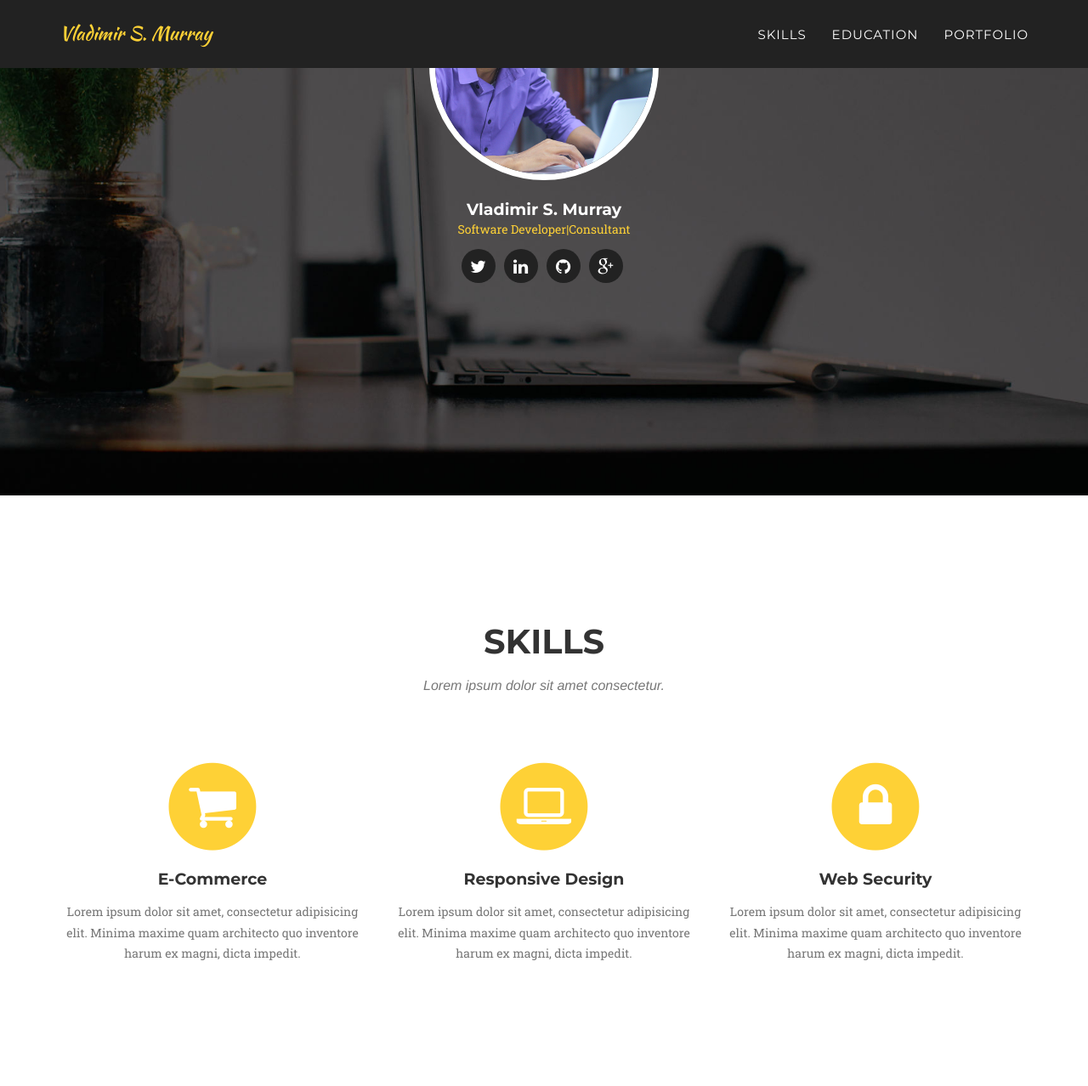
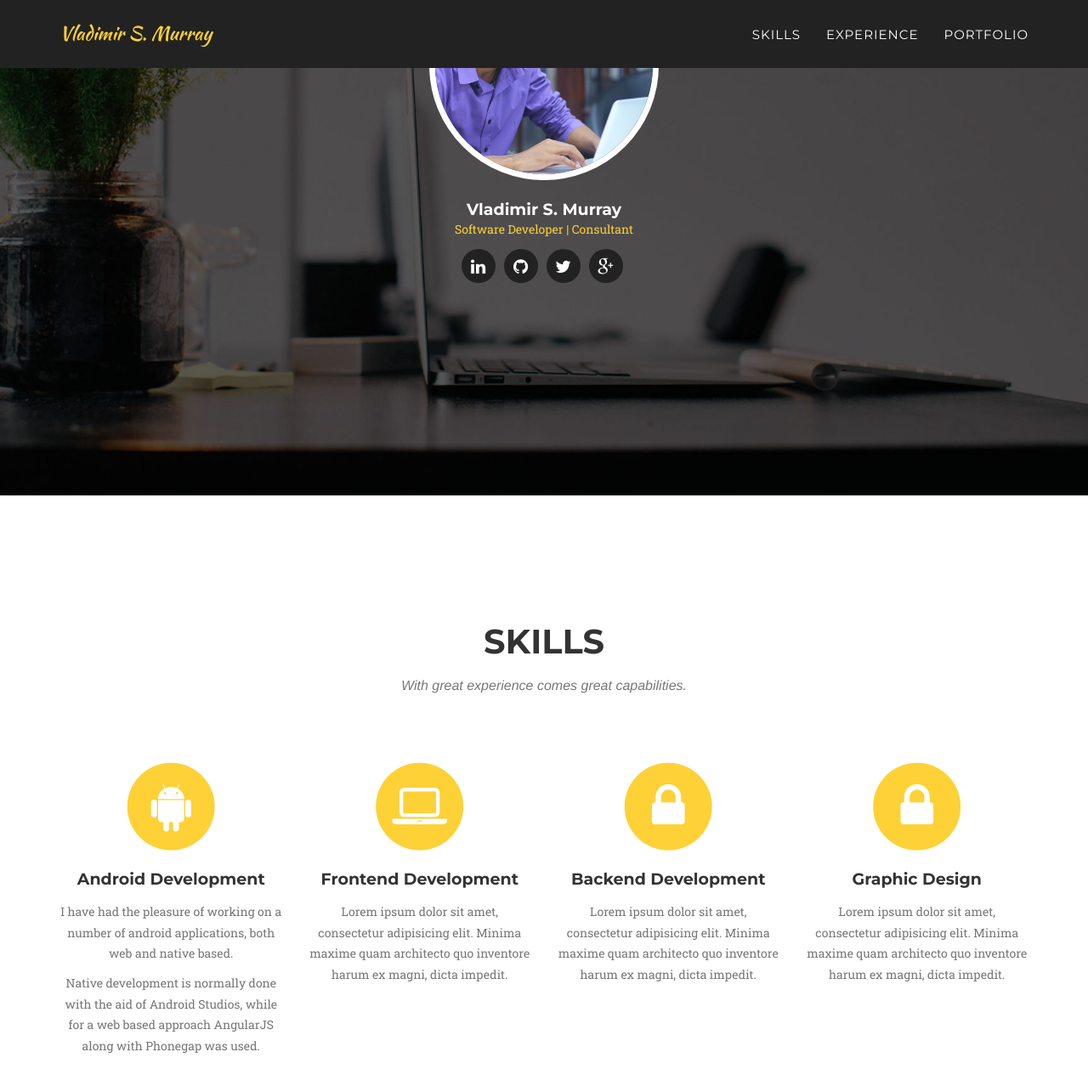
Before and after one commit to vl4d/vl4d.github.io, a Jekyll site: the page built from index.html, in a window 1280 px wide and 1400 px high, scrolled down 358 px. Shown: the top 1278 px of the window at 85% size. Built offline with Jekyll 4.4.1, drawn with Linux system fonts in a browser that asks for light colours; some web fonts are replaced; some of the changed text lies outside the part shown.

Commit message:
more refacotring around license,skills,experience

```diff
--- a/_config.yml
+++ b/_config.yml
@@ -1,6 +1,6 @@
 url: https://vl4d.github.io
-baseurl: http://vldmr.info
-#dev-baseurl: /vldmr.io/
+#baseurl: http://vldmr.info
+dev-baseurl: /vldmr.io/
 
 # Site settings
 title: Vladimir S. Murray
@@ -17,25 +17,25 @@ color:
 personal:
   name: Vladimir S. Murray
   pic: 1
-  position: Software Developer|Consultant
+  position: Software Developer | Consultant
 
 #Navbar items
 navbar:
   - title: Skills
     anchor: skills
-  - title: Education
-    anchor: education
+  - title: Experience
+    anchor: experience
   - title: Portfolio
     anchor: portfolio
 
 # Social networks usernames (many more available: google-plus, flickr, dribbble, pinterest, instagram, tumblr, linkedin, etc.)
 social:
+  - title: linkedin
+    url: https://jm.linkedin.com/in/vsmurray
+  - title: github
+    url: http://github.com/vl4d
   - title: twitter
     url: http://twitter.com/vl4dism
-  - title: linkedin
-    url: https://www.facebook.com/vladimir.murray
-  - title: github
-    url: http://github.com/vl4d
   - title: google-plus
     url: https://plus.google.com/+VladimirMurrayTech
 
--- a/_includes/education.html
+++ b/_includes/experience.html
@@ -1,10 +1,10 @@
 <!-- About Section -->
-    <section id="education">
+    <section id="experience">
         <div class="container">
             <div class="row">
                 <div class="col-lg-12 text-center">
-                    <h2 class="section-heading">Education</h2>
-                    <h3 class="section-subheading text-muted">Lorem ipsum dolor sit amet consectetur.</h3>
+                    <h2 class="section-heading">Experience</h2>
+                    <h3 class="section-subheading text-muted">My ongoing journey</h3>
                 </div>
             </div>
             <div class="row">
--- a/_includes/header.html
+++ b/_includes/header.html
@@ -49,8 +49,3 @@
             </div>
         </div>
     </header>
-<!--
-        {% for page in site.pages %}
-          {% if page.title %}<a class="page-link" href="{{ page.url | prepend: site.baseurl }}">{{ page.title }}</a>{% endif %}
-        {% endfor %}
- -->
--- a/_includes/portfolio_grid.html
+++ b/_includes/portfolio_grid.html
@@ -4,7 +4,7 @@
             <div class="row">
                 <div class="col-lg-12 text-center">
                     <h2 class="section-heading">Portfolio</h2>
-                    <h3 class="section-subheading text-muted">Lorem ipsum dolor sit amet consectetur.</h3>
+                    <h3 class="section-subheading text-muted">Solutions I have had the pleasure of working on.</h3>
                 </div>
             </div>
             <div class="row">
--- a/_includes/skills.html
+++ b/_includes/skills.html
@@ -4,32 +4,41 @@
             <div class="row">
                 <div class="col-lg-12 text-center">
                     <h2 class="section-heading">Skills</h2>
-                    <h3 class="section-subheading text-muted">Lorem ipsum dolor sit amet consectetur.</h3>
+                    <h3 class="section-subheading text-muted">With great experience comes great capabilities.</h3>
                 </div>
             </div>
             <div class="row text-center">
-                <div class="col-md-4">
+                <div class="col-md-3">
                     <span class="fa-stack fa-4x">
                         <i class="fa fa-circle fa-stack-2x text-primary"></i>
-                        <i class="fa fa-shopping-cart fa-stack-1x fa-inverse"></i>
+                        <i class="fa fa-android fa-stack-1x fa-inverse"></i>
                     </span>
-                    <h4 class="service-heading">E-Commerce</h4>
-                    <p class="text-muted">Lorem ipsum dolor sit amet, consectetur adipisicing elit. Minima maxime quam architecto quo inventore harum ex magni, dicta impedit.</p>
+                    <h4 class="service-heading">Android Development</h4>
+                    <p class="text-muted">I have had the pleasure of working on a number of android applications, both web and native based.</p>
+                    <p class="text-muted">Native development is normally done with the aid of Android Studios, while for a web based approach AngularJS along with Phonegap was used.</p>
                 </div>
-                <div class="col-md-4">
+                <div class="col-md-3">
                     <span class="fa-stack fa-4x">
                         <i class="fa fa-circle fa-stack-2x text-primary"></i>
                         <i class="fa fa-laptop fa-stack-1x fa-inverse"></i>
                     </span>
-                    <h4 class="service-heading">Responsive Design</h4>
+                    <h4 class="service-heading">Frontend Development</h4>
                     <p class="text-muted">Lorem ipsum dolor sit amet, consectetur adipisicing elit. Minima maxime quam architecto quo inventore harum ex magni, dicta impedit.</p>
                 </div>
-                <div class="col-md-4">
+                <div class="col-md-3">
                     <span class="fa-stack fa-4x">
                         <i class="fa fa-circle fa-stack-2x text-primary"></i>
                         <i class="fa fa-lock fa-stack-1x fa-inverse"></i>
                     </span>
-                    <h4 class="service-heading">Web Security</h4>
+                    <h4 class="service-heading">Backend Development</h4>
+                    <p class="text-muted">Lorem ipsum dolor sit amet, consectetur adipisicing elit. Minima maxime quam architecto quo inventore harum ex magni, dicta impedit.</p>
+                </div>
+                <div class="col-md-3">
+                    <span class="fa-stack fa-4x">
+                        <i class="fa fa-circle fa-stack-2x text-primary"></i>
+                        <i class="fa fa-lock fa-stack-1x fa-inverse"></i>
+                    </span>
+                    <h4 class="service-heading">Graphic Design</h4>
                     <p class="text-muted">Lorem ipsum dolor sit amet, consectetur adipisicing elit. Minima maxime quam architecto quo inventore harum ex magni, dicta impedit.</p>
                 </div>
             </div>
--- a/_layouts/default.html
+++ b/_layouts/default.html
@@ -8,7 +8,7 @@
 
     {% include header.html %}
     {% include skills.html %}
-    {% include education.html %}
+    {% include experience.html %}
     {% include portfolio_grid.html %}
     {% include footer.html %}
     {% include modals.html %}
```
Also changed, not shown: README.md, 2 other files.
